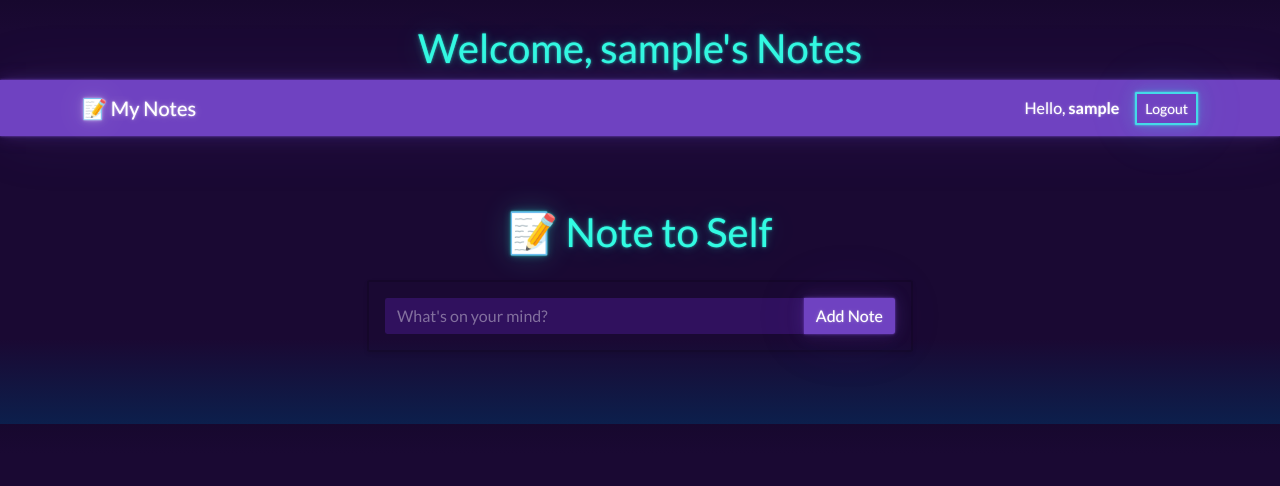
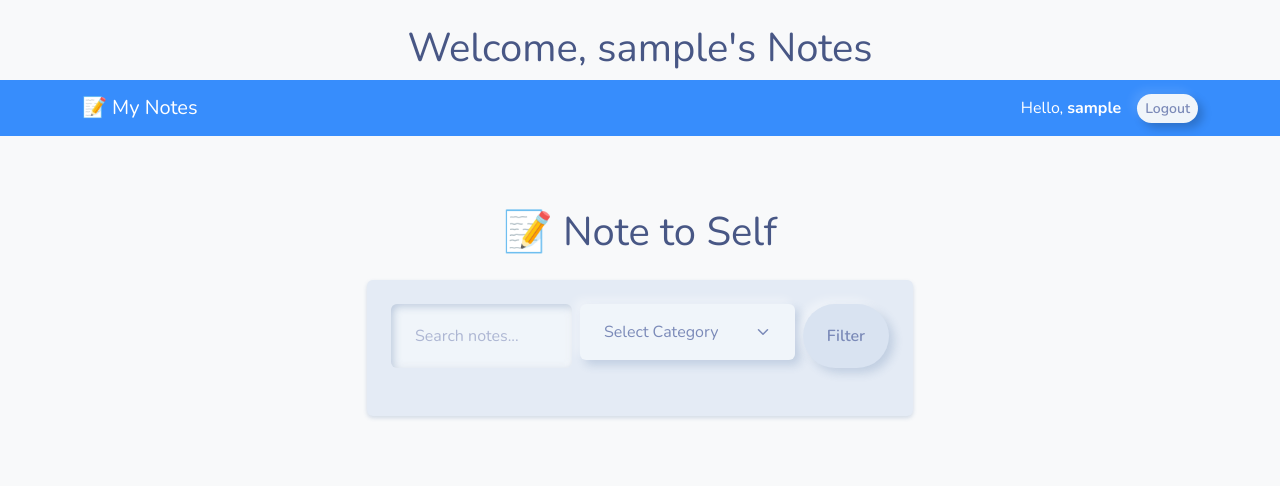
Before and after one commit to Ifenny77/my-notes-app, a Flask app: page / in a window 1280 px wide. Shown: the top 486 px of the page. Run offline with Flask 3, Linux system fonts and the light colour scheme; the visitor is signed in with stand-in values (Sample User, id 1); data that the repository does not hold is empty; parts of the project's set-up code (start-up, migrations or seed data) failed here and were passed over; some libraries are stand-ins or nearby versions.

Commit message:
Added categories, search function, and rich text editing

```diff
--- a/app.py
+++ b/app.py
@@ -26,6 +26,13 @@ class User(UserMixin, db.Model):
 class Note(db.Model):
     id = db.Column(db.Integer, primary_key=True)
     content = db.Column(db.String(200), nullable=False)
+    date_created = db.Column(db.DateTime, default=datetime.utcnow)
+    user_id = db.Column(db.Integer, db.ForeignKey('user.id'), nullable=False)
+
+class Note(db.Model):
+    id = db.Column(db.Integer, primary_key=True)
+    content = db.Column(db.String(500), nullable=False)
+    category = db.Column(db.String(50), default='General') # New Column!
     date_created = db.Column(db.DateTime, default=datetime.utcnow)
     user_id = db.Column(db.Integer, db.ForeignKey('user.id'), nullable=False)
 
@@ -70,6 +77,26 @@ def login():
             return redirect(url_for('index'))
     return render_template('login.html')
 
+@app.route('/')
+@login_required
+def index():
+    search_query = request.args.get('search')
+    category_filter = request.args.get('category')
+
+    # Start with all notes belonging to the user
+    query = Note.query.filter_by(user_id=current_user.id)
+
+    # If searching, filter by content
+    if search_query:
+        query = query.filter(Note.content.contains(search_query))
+
+    # If filtering by category, filter by category
+    if category_filter:
+        query = query.filter_by(category=category_filter)
+
+    all_notes = query.order_by(Note.date_created.desc()).all()
+    return render_template('index.html', notes=all_notes)
+
 @app.route('/logout')
 @login_required
 def logout():
--- a/templates/index.html
+++ b/templates/index.html
@@ -4,8 +4,8 @@
 <head>
     <meta charset="UTF-8">
     <meta name="viewport" content="width=device-width, initial-scale=1.0">
-    <title>Note to Self</title>
-    <link rel="stylesheet" href="https://cdn.jsdelivr.net/npm/bootswatch@5.3.3/dist/vapor/bootstrap.min.css">
+
+<link rel="stylesheet" href="https://cdn.jsdelivr.net/npm/bootswatch@5.3.3/dist/morph/bootstrap.min.css">
 
     <style>
         body { background-color: #f8f9fa; }
@@ -32,10 +32,16 @@
 
                 <div class="card shadow-sm mb-4">
                     <div class="card-body">
-                        <form action="/add" method="POST" class="input-group">
-                            <input type="text" name="content" class="form-control" placeholder="What's on your mind?" required>
-                            <button type="submit" class="btn btn-primary">Add Note</button>
-                        </form>
+                        <form action="/" method="GET" class="mb-4 d-flex gap-2">
+    <input type="text" name="search" class="form-control" placeholder="Search notes...">
+    <select name="category" class="form-select mb-2">
+    <option value="General">Select Category</option>
+    <option value="Work">Work</option>
+    <option value="Personal">Personal</option>
+    <option value="Ideas">Ideas</option>
+</select>
+    <button type="submit" class="btn btn-primary">Filter</button>
+</form>
                     </div>
                 </div>
 
```
